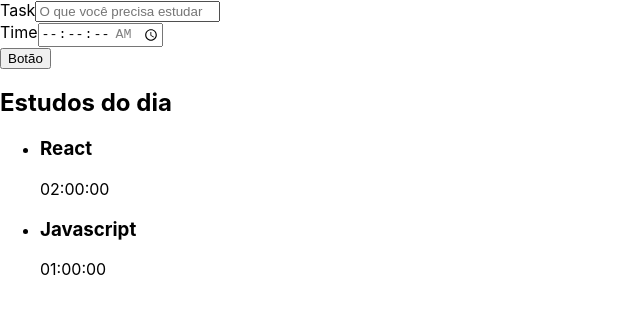
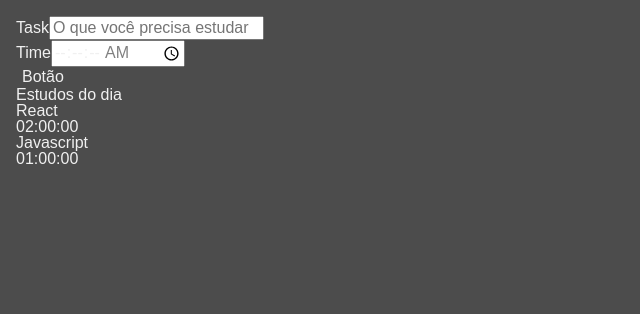
Before and after one commit to RenanTRS/studies, a React (Vite) app: page / in a window 1280 px wide. Shown: the top 314 px of the page, without its empty margins (0-640 px from the left). Built offline with nearby package versions, Linux system fonts and the light colour scheme.

Commit message:
add reset

```diff
--- a/src/index.css
+++ b/src/index.css
@@ -1,13 +1,95 @@
+html, body, div, span, applet, object, iframe,
+h1, h2, h3, h4, h5, h6, p, blockquote, pre,
+a, abbr, acronym, address, big, cite, code,
+del, dfn, em, img, ins, kbd, q, s, samp,
+small, strike, strong, sub, sup, tt, var,
+b, u, i, center,
+dl, dt, dd, ol, ul, li,
+fieldset, form, label, legend,
+table, caption, tbody, tfoot, thead, tr, th, td,
+article, aside, canvas, details, embed,
+figure, figcaption, footer, header, hgroup,
+menu, nav, output, ruby, section, summary,
+time, mark, audio, video {
+	margin: 0;
+	padding: 0;
+	border: 0;
+	font-size: 100%;
+	font: inherit;
+	vertical-align: baseline;
+}
+/* HTML5 display-role reset for older browsers */
+article, aside, details, figcaption, figure,
+footer, header, hgroup, menu, nav, section {
+	display: block;
+}
 body {
-  margin: 0;
-  font-family: -apple-system, BlinkMacSystemFont, 'Segoe UI', 'Roboto', 'Oxygen',
-    'Ubuntu', 'Cantarell', 'Fira Sans', 'Droid Sans', 'Helvetica Neue',
-    sans-serif;
-  -webkit-font-smoothing: antialiased;
-  -moz-osx-font-smoothing: grayscale;
+	line-height: 1;
+}
+ol, ul {
+	list-style: none;
+}
+blockquote, q {
+	quotes: none;
+}
+blockquote:before, blockquote:after,
+q:before, q:after {
+	content: '';
+	content: none;
+}
+table {
+	border-collapse: collapse;
+	border-spacing: 0;
 }
 
-code {
-  font-family: source-code-pro, Menlo, Monaco, Consolas, 'Courier New',
-    monospace;
+
+input {
+	font-family: inherit;
+	font-size: inherit;
+	font-weight: inherit;
+	color: inherit;
 }
+
+button {
+	border: unset;
+	background-color: unset;
+	font-family: inherit;
+	font-size: inherit;
+	font-weight: inherit;
+	color: inherit;
+}
+
+@import url('https://fonts.googleapis.com/css2?family=Manjari&display=swap');
+
+body {
+	display: flex;
+	justify-content: center;
+	font-family: 'Manjari', sans-serif;
+	color: #F0F0F0;
+	background-color: #4C4C4C;
+	height: 100%;
+	width: 100%;
+	padding: 16px;
+	box-sizing: border-box;
+}
+
+#root {
+	width: 100%;
+}
+
+::-webkit-scrollbar {
+	width: 8px;
+}
+
+::-webkit-scrollbar-track {
+	background: unset;
+}
+
+::-webkit-scrollbar-thumb {
+	border-radius: 4px;
+	background: #888;
+}
+
+::-webkit-scrollbar-thumb:hover {
+	background: #555;
+}
```
